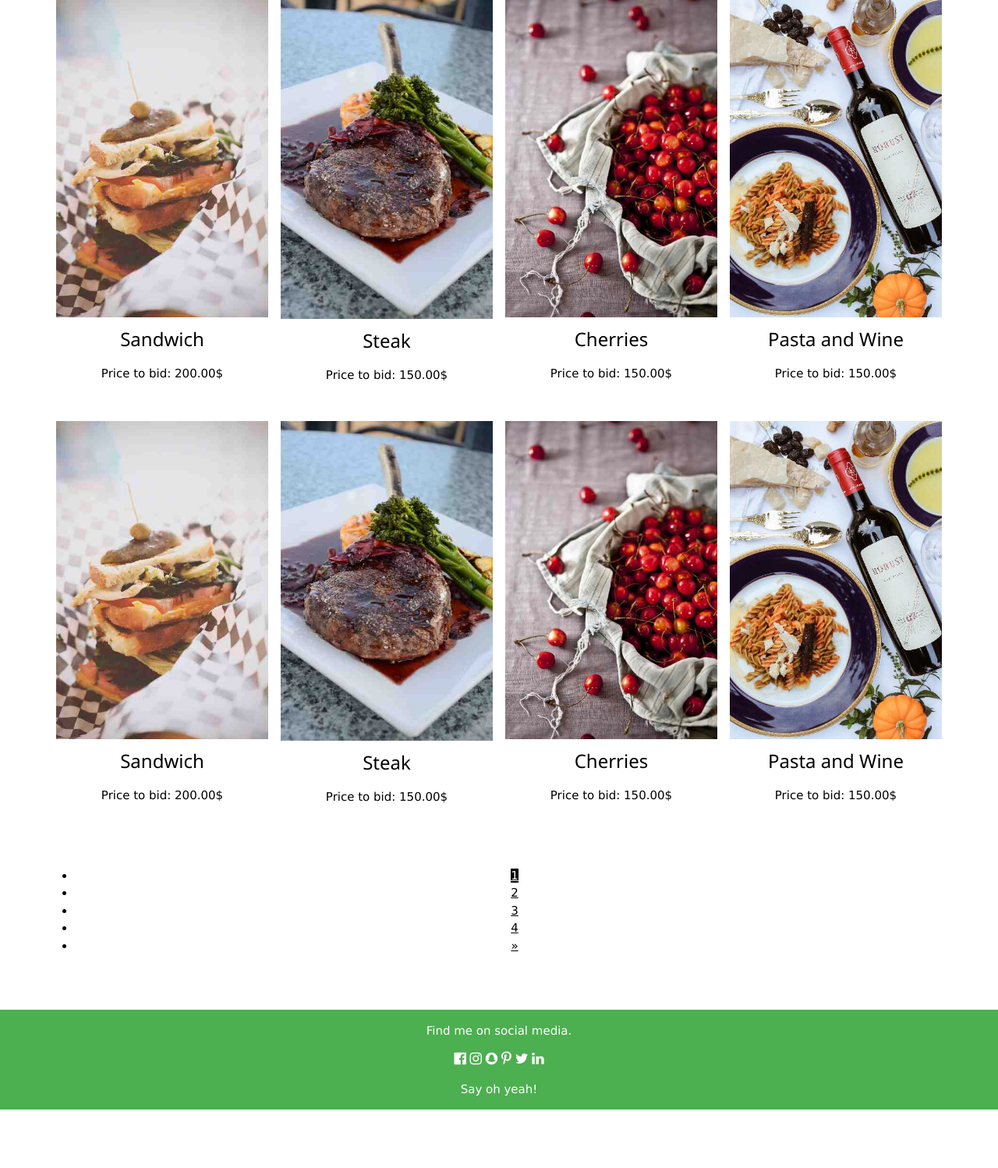
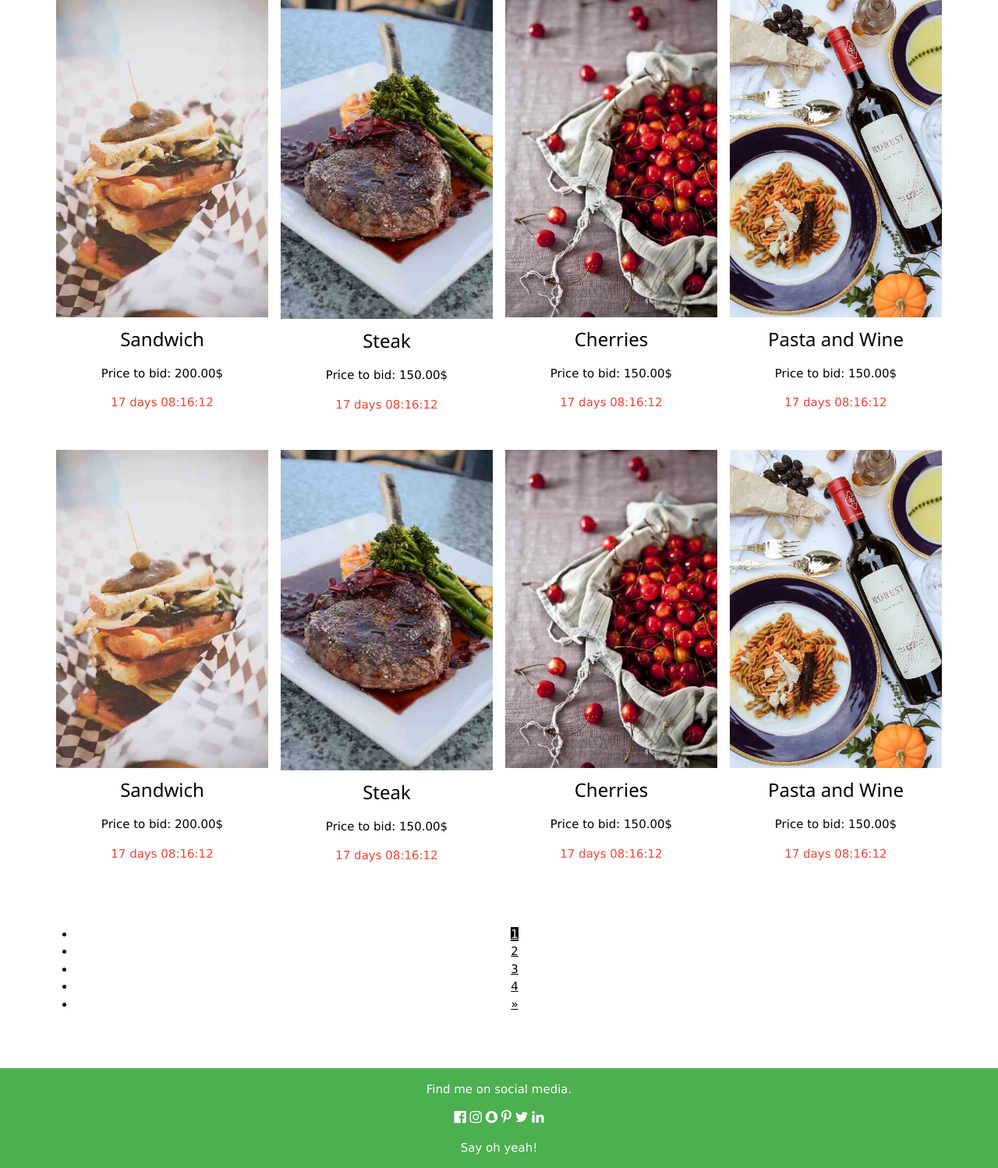
Before and after one commit to ducbinh1995/LTWeb20161, a PHP site: page / in a window 1280 px wide. Shown: the part 958-2456 px from the top of the page at 78% size. Before the commit the page ends 2381 px from the top, so only its background shows below. Run offline with PHP 8.4, Linux system fonts and the light colour scheme; some libraries are stand-ins or nearby versions.

Commit message:
update card form

```diff
--- a/view/card.php
+++ b/view/card.php
@@ -1,18 +1,19 @@
-<script type="text/javascript" src="http://yourjavascript.com/88131111995/jquery.countdown.js">
-</script>
+<script type="text/javascript" src="js/jquery.countdown-2.2.0/jquery.countdown.js"></script>
+<script type="text/javascript" src="js/jquery.countdown-2.2.0/jquery.countdown.min.js"></script>
 <?php
 	/**
 	*
 	*/
 	class Card
 	{
-		private $image, $name, $price_to_bid, $card;
-		public function __construct($image, $name, $price_to_bid)
+		private $end_date, $image, $name, $price_to_bid, $card;
+		public function __construct($image, $name, $price_to_bid, $end_date)
 		{
 			$this->card = "";
 			$this->image = $image;
 			$this->name = $name;
 			$this->price_to_bid = $price_to_bid;
+			$this->end_date = $end_date;
 		}
 
 		public function getCard(){
@@ -20,8 +21,7 @@
 			<img src=$this->image alt = \"$this->name\" style=\"width:100%\">
 			<h3>$this->name</h3>
 			<p>Price to bid: $this->price_to_bid</p>
-			<p class = \"w3-text-red\">
-			<p class = \"timer\"></p></p>
+			<p class = \"w3-text-red timer\"></p>
 			</div></html>";
 			return $this->card;
 		}
@@ -29,10 +29,12 @@
 	}
 ?>
 <script type="text/javascript">
-	$(document).ready(function () {
-	    $('.timer').countdown({
-	        until: new Date(2020, 8 - 1, 8),
-	        format: 'd H M S'
-	    });
-	});
+		$(document).ready(function(){
+			$(".timer").countdown("2017/01/01", function(event) {
+				$(this).text(
+					event.strftime('%D days %H:%M:%S')
+				);
+			});
+		});
+
 </script>
--- a/view/index.php
+++ b/view/index.php
@@ -95,13 +95,13 @@ function showDivs(n) {
   <!-- First Photo Grid-->
   <div class="w3-row-padding w3-padding-16 w3-center" id="food">
     <?php
-      $newCard = new Card("image/sandwich.jpg","Sandwich","200.00$");
+      $newCard = new Card("image/sandwich.jpg","Sandwich","200.00$","12/16/2016");
       echo $newCard->getCard();
-      $newCard = new Card("image/steak.jpg","Steak","150.00$");
+      $newCard = new Card("image/steak.jpg","Steak","150.00$","12/18/2016");
       echo $newCard->getCard();
-      $newCard = new Card("image/cherries.jpg","Cherries","150.00$");
+      $newCard = new Card("image/cherries.jpg","Cherries","150.00$","12/20/2016");
       echo $newCard->getCard();
-      $newCard = new Card("image/wine.jpg","Pasta and Wine","150.00$");
+      $newCard = new Card("image/wine.jpg","Pasta and Wine","150.00$","12/22/2016");
       echo $newCard->getCard();
     ?>
   </div>
@@ -109,13 +109,13 @@ function showDivs(n) {
   <!-- Second Photo Grid-->
   <div class="w3-row-padding w3-padding-16 w3-center">
     <?php
-      $newCard = new Card("image/sandwich.jpg","Sandwich","200.00$");
+      $newCard = new Card("image/sandwich.jpg","Sandwich","200.00$","12/16/2016");
       echo $newCard->getCard();
-      $newCard = new Card("image/steak.jpg","Steak","150.00$");
+      $newCard = new Card("image/steak.jpg","Steak","150.00$","12/16/2016");
       echo $newCard->getCard();
-      $newCard = new Card("image/cherries.jpg","Cherries","150.00$");
+      $newCard = new Card("image/cherries.jpg","Cherries","150.00$","12/16/2016");
       echo $newCard->getCard();
-      $newCard = new Card("image/wine.jpg","Pasta and Wine","150.00$");
+      $newCard = new Card("image/wine.jpg","Pasta and Wine","150.00$","12/16/2016");
       echo $newCard->getCard();
     ?>
   </div>
```
